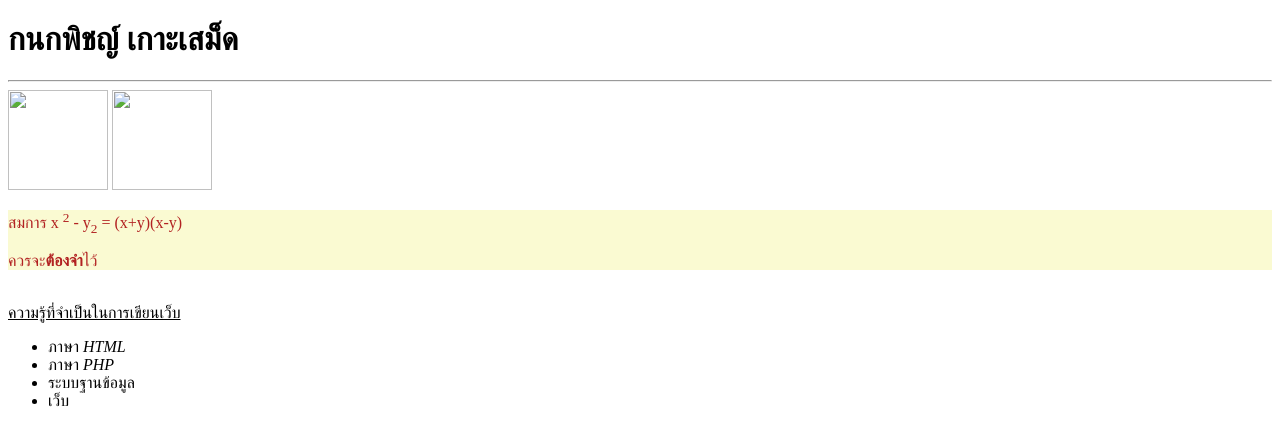
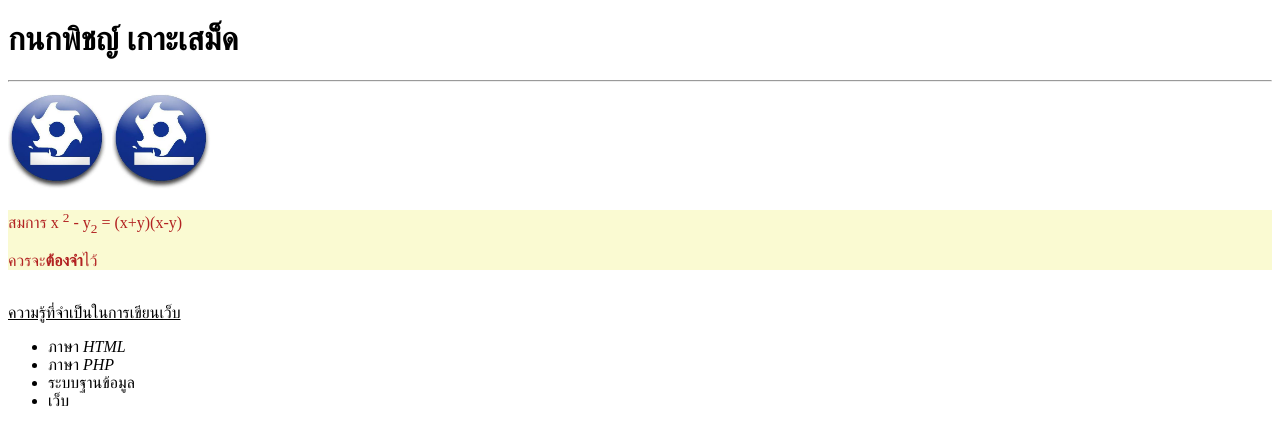
Before and after one commit to kanokpich18/github-work1, a plain HTML site: page index.html in a window 1280 px wide. Drawn offline with Linux system fonts and the light colour scheme.

Commit message:
Update index.html

```diff
--- a/index.html
+++ b/index.html
@@ -9,8 +9,8 @@
 <body>
     <h1>กนกพิชญ์ เกาะเสม็ด</h1>
     <hr>
-    <img src = "kmu.png" style="width: 100px; height: 100px;">
-    <a href="https://.google.com/"><img src = "kmu.png" style="width: 100px; height: 100px;"></a>
+    <img src = "kmutnb.jpg" style="width: 100px; height: 100px;">
+    <a href="https://.google.com/"><img src = "kmutnb.jpg" style="width: 100px; height: 100px;"></a>
     <div style="background-color: lightgoldenrodyellow;">
         <p style = "color: firebrick;">สมการ x <sup>2</sup> - y<sub>2</sub> = (x+y)(x-y)</p>
         <p style = "color: firebrick;">ควรจะ<b>ต้องจำ</b>ไว้</p>
```
Also changed, not shown: kmutnb.jpg (added).
